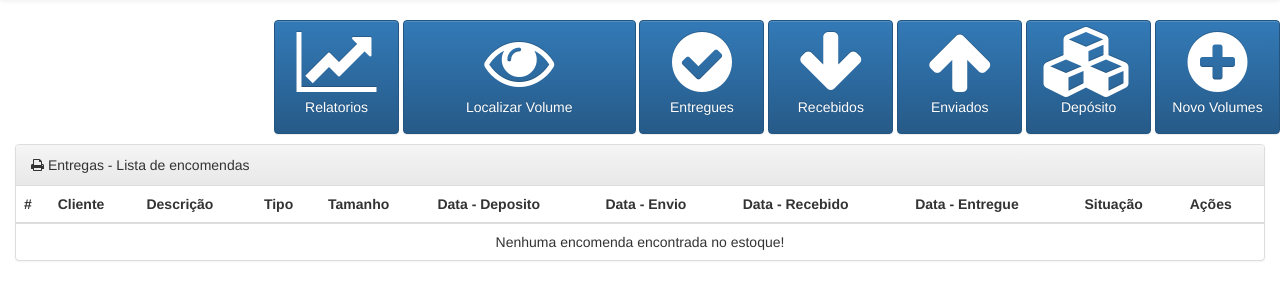
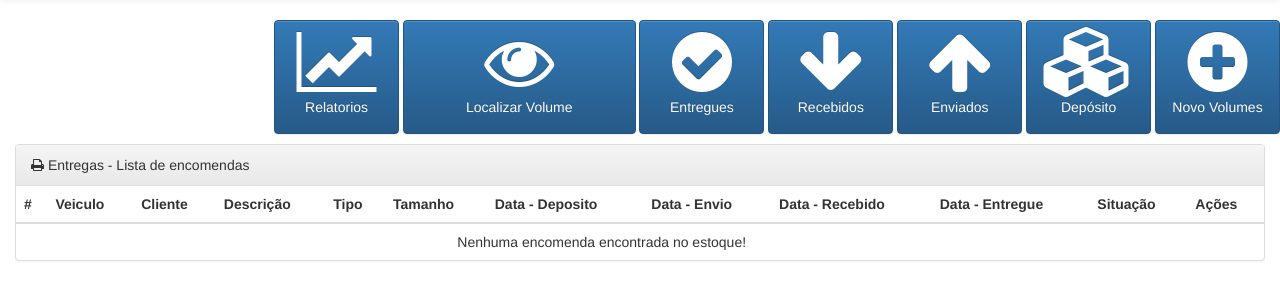
Before and after one commit to marcisomartines/seriema-transporte, a CodeIgniter app: page /database/index.php/volume/entregues in a window 1280 px wide. Shown: the part 52-352 px from the top of the page. Run offline with CodeIgniter, Linux system fonts and the light colour scheme; the visitor is signed in with stand-in values (Sample User, id 1); data that the repository does not hold is empty; some libraries are stand-ins or nearby versions.

Commit message:
corrigindo listagem

```diff
--- a/application/libraries/Mercadoria.php
+++ b/application/libraries/Mercadoria.php
@@ -94,6 +94,7 @@ class Mercadoria
             foreach ($resultado as $res) {
                 $html .= "<tr>";
                 $html .= "<td>" . $res['id_mercadoria'] . "</td>";
+                $html .= "<td>" . $res['veiculo'] . "</td>";
                 $html .= "<td>" . $res['nome'] . "</td>";
                 $html .= "<td>" . $res['descricao'] . "</td>";
                 $html .= "<td>" . $res['tp_volume'] . "</td>";
@@ -101,7 +102,6 @@ class Mercadoria
                 $html .= "<td>" . $res['dt_deposito'] . "</td>";
                 $html .= "<td>" . $res['dt_envio'] . "</td>";
                 $html .= "<td>" . $res['dt_recebido'] . "</td>";
-                $html .= "<td>" . $res['dt_entregue'] . "</td>";
                 $html .= "<td>" . $res['status'] . "</td>";
                 $html .= "<td class='actions'>";
                 $html .= "<a class='btn btn-success btn-xs' href='#' data-toggle='modal' data-target='#entregarModal-modal' onclick='$(\"#id_mercadoria_entregue\").val(" . $res["id_mercadoria"] . ");'><i class='fa fa-arrow-up'></i> Entregar</a>";
@@ -129,6 +129,7 @@ class Mercadoria
             foreach ($resultado as $res) {
                 $html .= "<tr>";
                 $html .= "<td>" . $res['id_mercadoria'] . "</td>";
+                $html .= "<td>" . $res['veiculo'] . "</td>";
                 $html .= "<td>" . $res['nome'] . "</td>";
                 $html .= "<td>" . $res['descricao'] . "</td>";
                 $html .= "<td>" . $res['tp_volume'] . "</td>";
--- a/application/models/md_volume.php
+++ b/application/models/md_volume.php
@@ -219,7 +219,8 @@ class md_volume extends CI_Model
                                     WHEN 3 THEN 'RECEBIDO'
                                     WHEN 4 THEN 'ENTREGUE'
                                   END as status,
-                                  tb_clients.nome")
+                                  tb_clients.nome,
+                                  tb_mercadoria.veiculo")
             ->from('tb_mercadoria')
             ->join('tb_clients','tb_clients.id_clients=tb_mercadoria.id_cliente')
             ->where('status',3)->order_by('dt_recebido','desc')->get()->result_array();
@@ -252,7 +253,8 @@ class md_volume extends CI_Model
                                     WHEN 3 THEN 'RECEBIDO'
                                     WHEN 4 THEN 'ENTREGUE'
                                   END as status,
-                                  tb_clients.nome")
+                                  tb_clients.nome,
+                                  tb_mercadoria.veiculo")
             ->from('tb_mercadoria')
             ->join('tb_clients','tb_clients.id_clients=tb_mercadoria.id_cliente')
             ->where('status',4)->order_by('dt_entregue','desc')->get()->result_array();
--- a/application/views/modal/modal_excluirVolume.php
+++ b/application/views/modal/modal_excluirVolume.php
@@ -29,7 +29,7 @@
                 Deseja realmente cancelar?
             </div>
             <div class="modal-footer">
-                <button type="button" class="btn btn-success" id="excluir"><i class="fa fa-check"></i> Excluir</button>
+                <button type="button" class="btn btn-success" id="excluir"><i class="fa fa-check"></i> Confirmar</button>
                 <button type="button" class="btn btn-danger" data-dismiss="modal"><i class="fa fa-close"></i> Cancelar</button>
             </div>
         </div>
--- a/application/views/vw_deposito.php
+++ b/application/views/vw_deposito.php
@@ -63,7 +63,7 @@ defined('BASEPATH') OR exit('No direct script access allowed');
             <div class="form-group col-md-2">
                 <label for="campo1">Período Inicial</label>
                 <div class="input-group date" data-provide="datepicker" data-date-format="dd/mm/yyyy">
-                    <input type="text" class="form-control" id="dt_envio" name="dt_envio" value="">
+                    <input type="text" class="form-control" id="dt_inicio" name="dt_inicio" value="">
                     <div class="input-group-addon">
                         <span class="glyphicon glyphicon-th"></span>
                     </div>
@@ -72,7 +72,7 @@ defined('BASEPATH') OR exit('No direct script access allowed');
             <div class="form-group col-md-2">
                 <label for="campo1">Período Final</label>
                 <div class="input-group date" data-provide="datepicker-inline" data-date-format="dd/mm/yyyy">
-                    <input type="text" class="form-control" id="dt_envio" name="dt_envio" value="">
+                    <input type="text" class="form-control" id="dt_fim" name="dt_fim" value="">
                     <div class="input-group-addon">
                         <span class="glyphicon glyphicon-th"></span>
                     </div>
--- a/application/views/vw_entregue.php
+++ b/application/views/vw_entregue.php
@@ -62,6 +62,7 @@ defined('BASEPATH') OR exit('No direct script access allowed');
             <thead>
             <tr>
                 <th>#</th>
+                <th>Veiculo</th>
                 <th>Cliente</th>
                 <th>Descrição</th>
                 <th>Tipo</th>
--- a/application/views/vw_recebidos.php
+++ b/application/views/vw_recebidos.php
@@ -63,6 +63,7 @@ defined('BASEPATH') OR exit('No direct script access allowed');
             <thead>
             <tr>
                 <th>#</th>
+                <th>Veiculo</th>
                 <th>Cliente</th>
                 <th>Descrição</th>
                 <th>Tipo</th>
@@ -70,7 +71,6 @@ defined('BASEPATH') OR exit('No direct script access allowed');
                 <th>Data - Deposito</th>
                 <th>Data - Envio</th>
                 <th>Data - Recebido</th>
-                <th>Data - Entregue</th>
                 <th>Situação</th>
                 <th class="actions">Ações</th>
             </tr>
--- a/js/funcoes.js
+++ b/js/funcoes.js
@@ -162,7 +162,7 @@ $("#salvarRecebido").click(function(){
                     $('#receberModal-modal').modal('toggle');
                     $("#recebidoSucesso").hide();
                 },800);
-                window.location.reload();
+                // window.location.reload();
             },
             error: function(data){
                 $('#recebidoErro').show();
```
